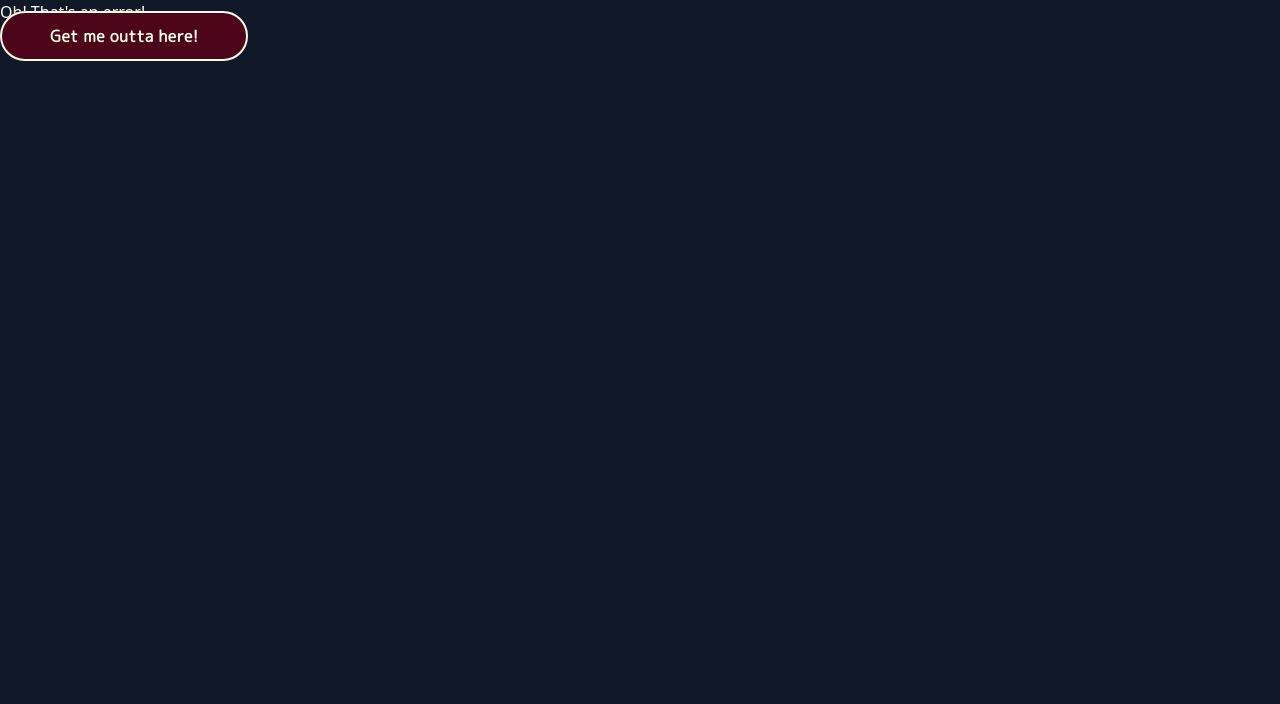
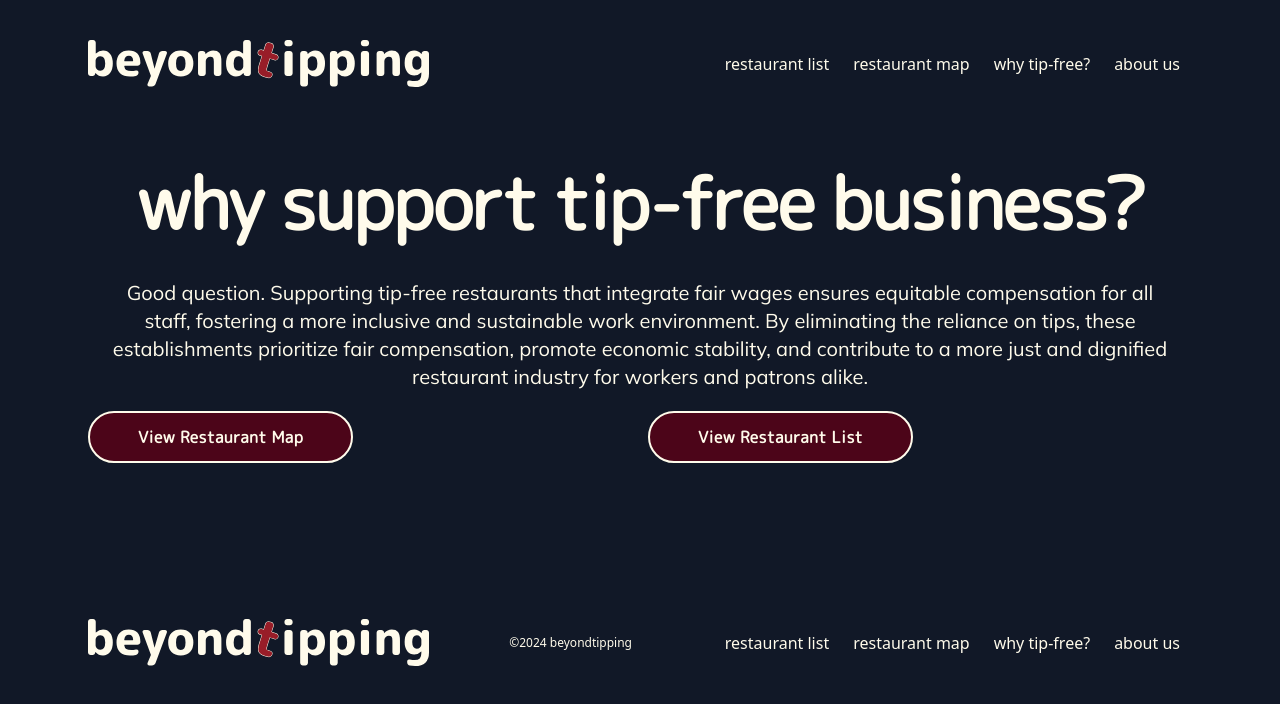
Before and after one commit to henry-oberholtzer/beyondtipping, a React (Vite) app: page /why_tip_free in a window 1280 px wide. Shown: the top 704 px of the page. Built offline with nearby package versions, Linux system fonts and the light colour scheme.

Commit message:
WIP styling on map, list, and why tip free

```diff
--- a/src/components/Map.tsx
+++ b/src/components/Map.tsx
@@ -6,7 +6,8 @@ import { Icon } from "leaflet";
 
 import { getRestaurants } from "../api_helper";
 import { useState, useEffect } from "react";
-
+import Heading from "./Heading";
+import Button from "./Button";
 
 export const Map = () => {
     interface Restaurant {
@@ -157,6 +158,15 @@ export const Map = () => {
 
     return (
         <>
+          <div className="text-center mb-8 md:mb-10">
+      <Heading as="h1" size="xl" className="font-bold mt-12 w-max">
+        tip-free restaurants map
+      </Heading>
+      </div>
+      <p className="text-xl text-center font-body max-w mb-5 px-5">find restaurants in PDX that have integrated fare wages and foregone tipping!</p>
+      <div className="text-center mb-8 md:mb-10">
+      <Button to="/restaurants" buttonText="view restaurant list" className="mb-8 md:mb-10" />
+      </div>
             <MapContainer center={[45.512794, -122.679565]} zoom={13}>
                 {/* <TileLayer
                     attribution='&copy; <a href="https://www.openstreetmap.org/copyright">OpenStreetMap</a> contributors'
--- a/src/components/Restaurant.tsx
+++ b/src/components/Restaurant.tsx
@@ -1,3 +1,5 @@
+
+
 interface RestaurantProps {
   id: number;
   name: string;
@@ -11,7 +13,9 @@ interface RestaurantProps {
 const Restaurant: React.FC<RestaurantProps> = ({ name, address, website, imageUrl, typeName, typeAmount }) => {
 
   return (
+
     <div className="p-4 max-w-sm">
+
       <div className="max-w-4xl m-2 shadow-xl md:px-12 px-4 py-12 grid place-items-center rounded-lg bg-gradient-to-br from-rose-800 via-slate to-gray-500">
         <a href={website} target="_blank" rel="noopener noreferrer"><img src={imageUrl} alt="Restaurant logo" height="256px" width="256px" />
         <br />
--- a/src/components/RestaurantList.tsx
+++ b/src/components/RestaurantList.tsx
@@ -2,6 +2,8 @@ import { useEffect, useState } from "react";
 import Restaurant from "./Restaurant";
 import { useLoaderData } from 'react-router'
 import { getTypes } from "../api_helper";
+import Heading from "./Heading";
+import Button from "./Button";
 
 type Restaurant = {
   name: string;
@@ -34,12 +36,21 @@ const RestaurantList: React.FC = () => {
 
   return (
     <>
+    <div className="text-center mb-8 md:mb-10">
+      <Heading as="h1" size="xl" className="font-bold mt-12 w-max">
+        tip-free restaurants list
+      </Heading>
+      </div>
+      <p className="text-xl text-center font-body max-w mb-5 px-5">find restaurants in PDX that have integrated fare wages and foregone tipping!</p>
+      <div className="text-center mb-8 md:mb-10">
+      <Button to="/map" buttonText="view restaurant map" className="mb-8 md:mb-10" />
+      </div>
       <div className="mx-auto p-4 max-w-sm">
-      <input type="text" placeholder="search..." />
+        <input type="text" placeholder="search..." />
       </div>
 
-    <div className="flex flex-wrap justify-center mt-1">
-      {restaurants.map((restaurant, index) => (
+      <div className="flex flex-wrap justify-center mt-1">
+        {restaurants.map((restaurant, index) => (
           <Restaurant
             key={restaurant.id}
             name={restaurant.name}
@@ -51,10 +62,10 @@ const RestaurantList: React.FC = () => {
             typeAmount={types[index]?.amount}
           />
           // </Link>
-      ))}
+        ))}
       </div>
 
     </>
-      );
+  );
 }
 export default RestaurantList;
--- a/src/components/WhyTipFree.tsx
+++ b/src/components/WhyTipFree.tsx
@@ -0,0 +1,24 @@
+import Bounded from "../components/Bounded";
+import Heading from "./Heading.tsx";
+import Button from "./Button.tsx";
+
+
+export default function WhyTipFree() {
+  return (
+    <Bounded>
+      <Heading
+			as="h1"
+			size="xl"
+			className="text-center mt-10 mb-10 font-bold"
+			children={<h1>why support tip-free business?</h1>}
+		/>
+    <p className="text-xl text-center font-body max-w mb-5 px-5 mb-10">Good question. Supporting tip-free restaurants that integrate fair wages ensures equitable compensation for all staff, fostering a more inclusive and sustainable work environment. By eliminating the reliance on tips, these establishments prioritize fair compensation, promote economic stability, and contribute to a more just and dignified restaurant industry for workers and patrons alike.</p>
+    <div className="text-center mb-8 md:mb-10">
+  <div className="grid grid-cols-2 gap-4 justify-center">
+    <Button to="/map" buttonText="View Restaurant Map" className=" max-w-sm" />
+    <Button to="/list" buttonText="View Restaurant List" className=" max-w-sm" />
+  </div>
+</div>
+    </Bounded>
+  )
+}
--- a/src/main.tsx
+++ b/src/main.tsx
@@ -14,6 +14,7 @@ import ErrorPage from './components/ErrorPage.tsx';
 import Hero from './views/Hero.tsx';
 import RestaurantDetail from './components/RestaurantDetail.tsx';
 import Bios from './views/Bio.tsx';
+import WhyTipFree from './components/WhyTipFree.tsx';
 
 const navigation: NavigationDir[] = [
   {
@@ -25,11 +26,11 @@ const navigation: NavigationDir[] = [
     label: "restaurant map"
   },
   {
-    link: "/whyTipFree",
+    link: "/why_tip_free",
     label: "why tip-free?"
   },
   {
-    link: "/aboutUs",
+    link: "/about_us",
     label: "about us"
   }
 ]
@@ -103,11 +104,15 @@ const router = createBrowserRouter([
         errorElement: <ErrorPage/>
       },
       {
-        path: "/aboutUs",
+        path: "/about_us",
         element: <Bios />,
         loader: () => {
           return bios
         }
+      },
+      {
+        path: "/why_tip_free",
+        element: <WhyTipFree />,
       },
     ]
   },
```
